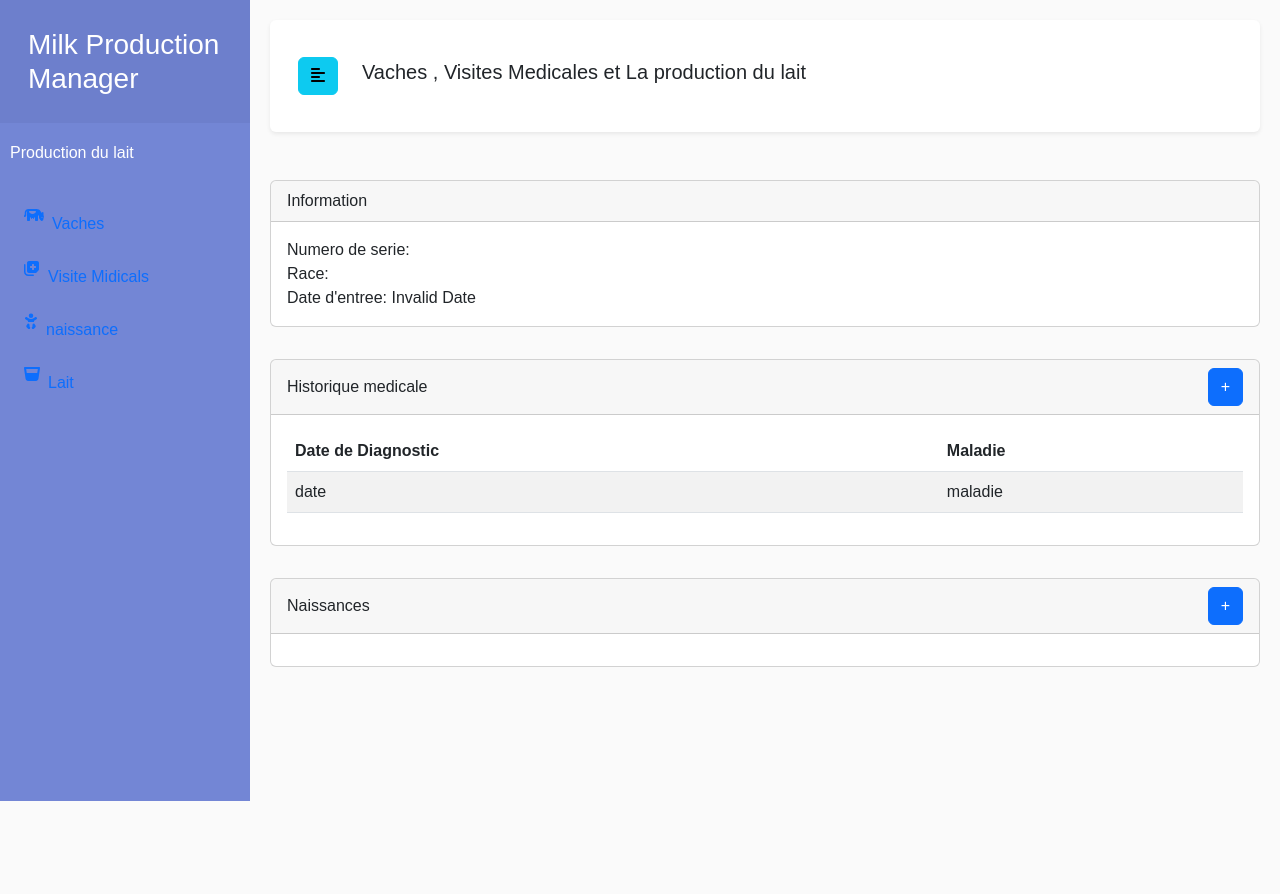
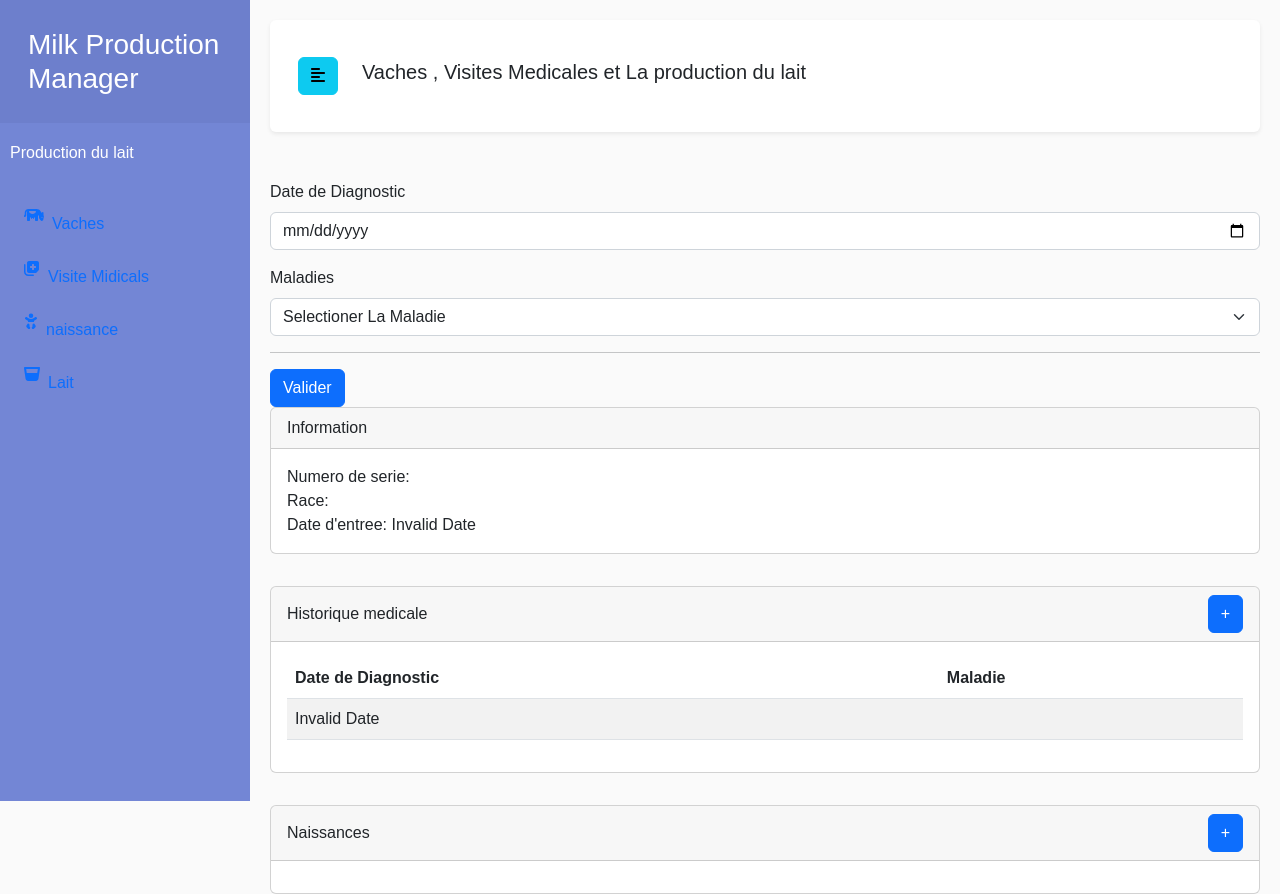
Before and after one commit to NouarSalhEddine/milk-product-manager, a React (Create React App) app in the folder client/: page /vaches/1 in a window 1280 px wide. Before the commit the page ends 801 px from the top, so only its background shows below. Built offline with nearby package versions, Linux system fonts and the light colour scheme; no server answers.

Commit message:
medical_history

```diff
--- /dev/null
+++ b/client/src/components/Vaches/components/CreateMedicalHistories.js
@@ -0,0 +1,36 @@
+import React from "react";
+import Button from "react-bootstrap/Button";
+import Form from "react-bootstrap/Form";
+
+function CreateMedicalHistories() {
+  return (
+    <div>
+      <Form>
+        <Form.Group className="mb-3">
+          <Form.Label>Date de Diagnostic</Form.Label>
+          <Form.Control type="date" placeholder="Date" />
+        </Form.Group>
+
+        <Form.Label>Maladies</Form.Label>
+        <Form.Select aria-label="Default select example">
+          <option>Selectioner La Maladie</option>
+          <option value="Diarrhée virale">Diarrhée virale</option>
+          <option value="Encéphalopathie spongiforme bovine">Encéphalopathie spongiforme bovine</option>
+          <option value="Rhinotrachéite infectieuse">Rhinotrachéite infectieuse</option>
+          <option value="campylobactériose">campylobactériose</option>
+          <option value="dermatite nodulaire"> dermatite nodulaire</option>
+          <option value="paragrippe-3">paragrippe-3</option>
+          <option value="peste bovine">peste bovine</option>
+          <option value="avortement chlamydiose">avortement chlamydiose</option>
+          <option value="gangrène emphysémateuse">gangrène emphysémateuse</option>
+        </Form.Select>
+        <hr />
+        <Button variant="primary" type="submit">
+          Valider
+        </Button>
+      </Form>
+    </div>
+  );
+}
+
+export default CreateMedicalHistories;
--- a/client/src/components/Vaches/cow.js
+++ b/client/src/components/Vaches/cow.js
@@ -1,4 +1,5 @@
 import React, { useState, useEffect } from "react";
+import CreateMedicalHistories from "./components/CreateMedicalHistories";
 import Card from "react-bootstrap/Card";
 import Button from "react-bootstrap/Button";
 import Table from "react-bootstrap/Table";
@@ -17,18 +18,32 @@ function Cow() {
       breed: "",
     },
   ]);
+  const [medicalHistories, setMedicalHistories] = useState([
+    {
+      id: "",
+      cow: "",
+      sickeness: "",
+      diagnosis_date: "",
+    },
+  ]);
   //  ****************axios***********
   useEffect(() => {
     const url = `${BACKEND_URL}/cows/${cowId}`;
     axios.get(url).then((res) => {
       setCow(res.data);
     });
+
+    axios.get(`${BACKEND_URL}/medical_histories/cow/${cowId}`).then((res) => {
+      setMedicalHistories(res.data);
+    });
   }, []);
 
-  console.log(cow.serial_number);
+  console.log(medicalHistories);
   const entry_date = new Date(cow.entry_date).toLocaleDateString();
+
   return (
     <div>
+      <CreateMedicalHistories />
       <Card>
         <Card.Header>Information</Card.Header>
         <Card.Body>
@@ -60,12 +75,14 @@ function Cow() {
               </tr>
             </thead>
             <tbody>
-
-              <tr>
-                <td>date</td>
-                <td>maladie</td>
-              </tr>
-
+              {medicalHistories.map((medical, index) => {
+                return (
+                  <tr key = {index}>
+                    <td>{new Date(medical.diagnosis_date).toLocaleDateString()}</td>
+                    <td>{medical.sickeness} </td>
+                  </tr>
+                );
+              })}
             </tbody>
           </Table>
         </Card.Body>
@@ -84,6 +101,7 @@ function Cow() {
         </Card.Header>
         <Card.Body></Card.Body>
       </Card>
+
     </div>
   );
 }
```
